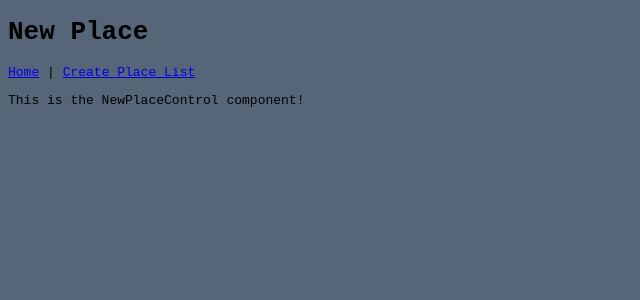
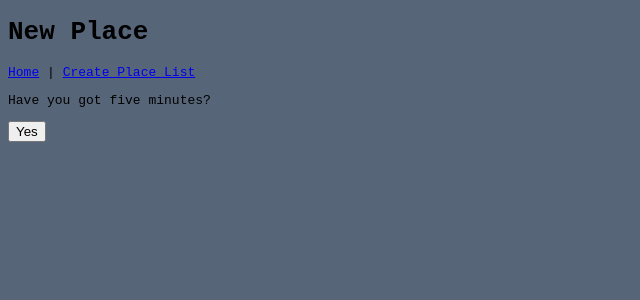
Before and after one commit to QIANQIANHU/escape-for, a React app: page /#/newPlace in a window 1280 px wide. Shown: the top 300 px of the page, without its empty margins (0-640 px from the left). Built offline with nearby package versions, Linux system fonts and the light colour scheme.

Commit message:
Execute Callback in Child Component

```diff
--- /dev/null
+++ b/src/components/ConfirmationQuestions.jsx
@@ -0,0 +1,17 @@
+import React from 'react';
+import PropTypes from 'prop-types';
+
+function ConfirmationQuestions(props){
+  return (
+    <div>
+      <p>Have you got five minutes?</p>
+      <button onClick={props.onTroubleshootingConfirmation}>Yes</button>
+    </div>
+  );
+}
+
+ConfirmationQuestions.propTypes = {
+  onTroubleshootingConfirmation: PropTypes.func
+};
+
+export default ConfirmationQuestions;
--- a/src/components/NewPlaceControl.jsx
+++ b/src/components/NewPlaceControl.jsx
@@ -1,4 +1,6 @@
 import React from 'react';
+import ConfirmationQuestions from './ConfirmationQuestions';
+import NewPlaceForm from './NewPlaceForm';
 
 class NewPlaceControl extends React.Component {
 
@@ -7,13 +9,23 @@
     this.state = {
       formVisibleOnPage: false
     };
+    this.handleTroubleshootingConfirmation = this.handleTroubleshootingConfirmation.bind(this);
   }
 
+  handleTroubleshootingConfirmation(){
+    this.setState({formVisibleOnPage: true});
+  }
 
   render(){
+    let currentlyVisibleContent = null;
+    if (this.state.formVisibleOnPage){
+      currentlyVisibleContent = <NewPlaceForm />;
+    } else {
+      currentlyVisibleContent = <ConfirmationQuestions onTroubleshootingConfirmation={this.handleTroubleshootingConfirmation}/>;
+    }
     return (
       <div>
-        <p>This is the NewPlaceControl component!</p>
+        {currentlyVisibleContent}
       </div>
     );
   }
```
Also changed, not shown: 1 other file (tests, documents, lock files or other folders).
